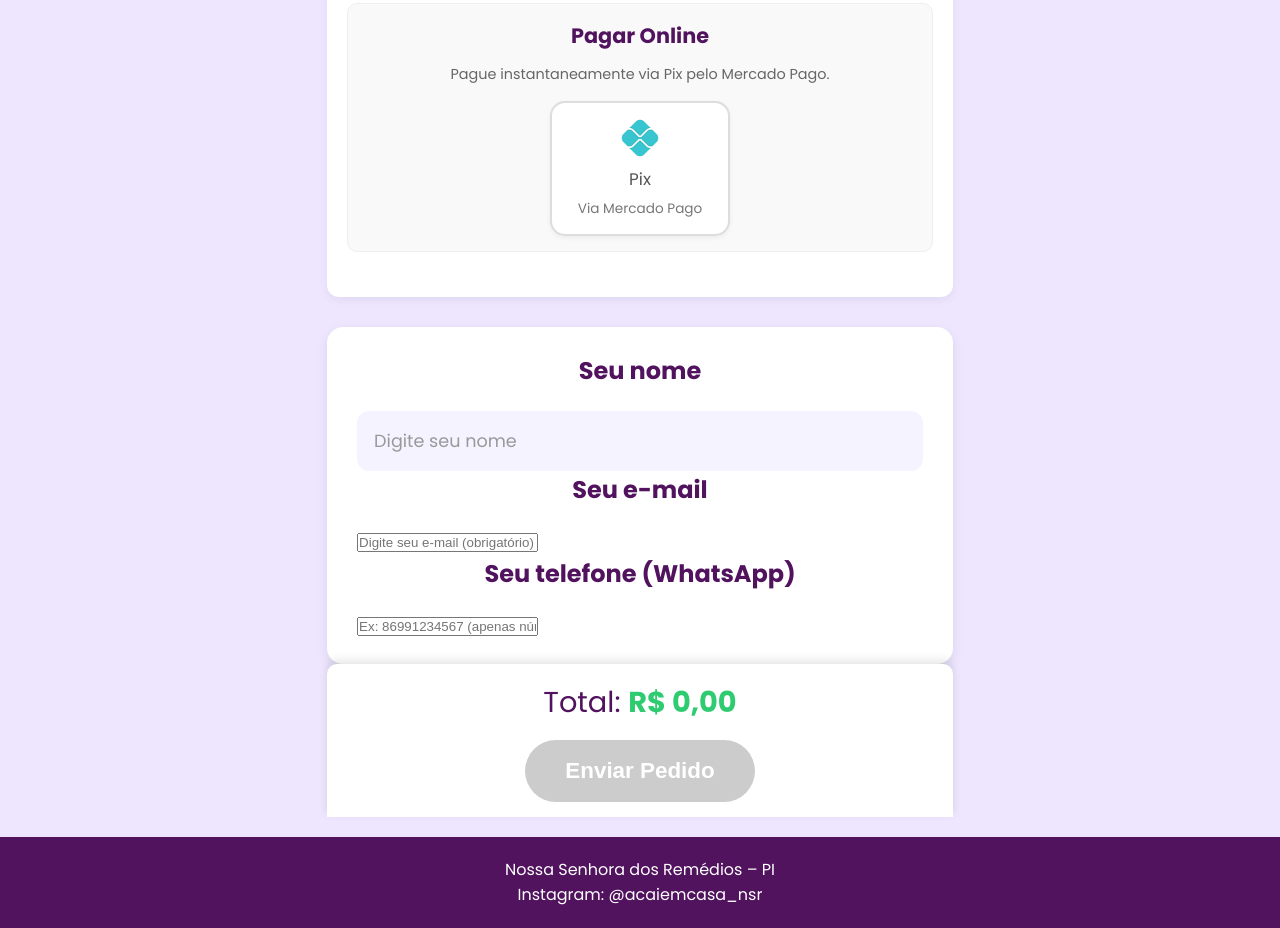
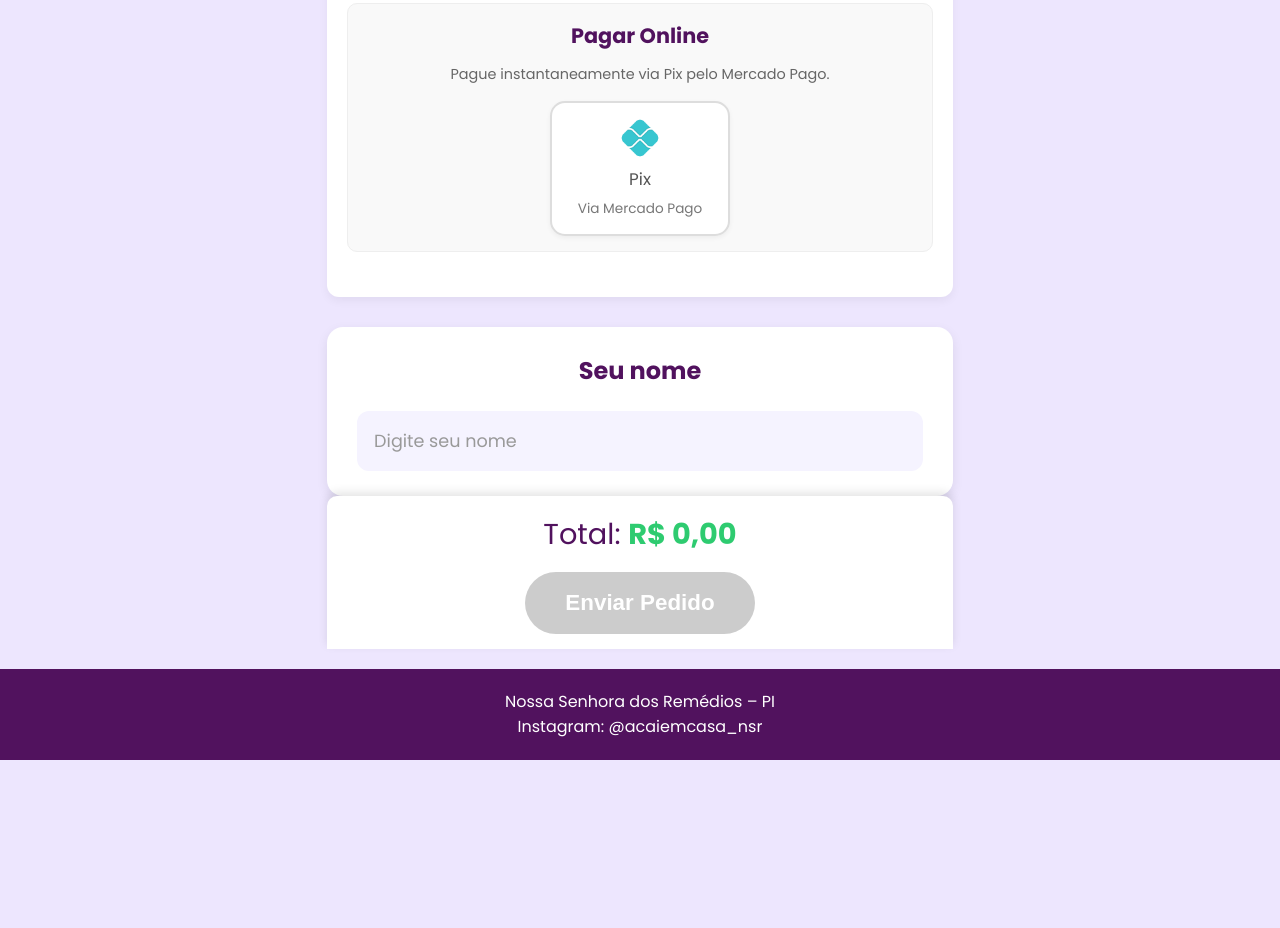
Before and after one commit to dzn7/siteadaptado, a plain HTML site: page index.html in a window 1280 px wide. Shown: the part 2581-3509 px from the top of the page. After the commit the page ends 3341 px from the top, so only its background shows below. Drawn offline with Linux system fonts and the light colour scheme.

Commit message:
index.html

```diff
--- a/index.html
+++ b/index.html
@@ -271,11 +271,13 @@
         <h3>Seu nome</h3>
         <input type="text" id="customer-name" placeholder="Digite seu nome" />
 
-        <h3>Seu e-mail</h3>
-        <input type="email" id="customer-email" placeholder="Digite seu e-mail (obrigatório)" />
+        <div id="email-phone-fields" class="email-phone-section" style="display: none;">
+            <h3>Seu e-mail</h3>
+            <input type="email" id="customer-email" placeholder="Digite seu e-mail (obrigatório)" />
 
-        <h3>Seu telefone (WhatsApp)</h3>
-        <input type="tel" id="customer-phone" placeholder="Ex: 86991234567 (apenas números)" pattern="[0-9]{11}" />
+            <h3>Seu telefone (WhatsApp)</h3>
+            <input type="tel" id="customer-phone" placeholder="Ex: 86991234567 (apenas números)" pattern="[0-9]{11}" />
+        </div>
       </section>
 
       <section class="section" id="old-cart-section" style="display: none">
```
